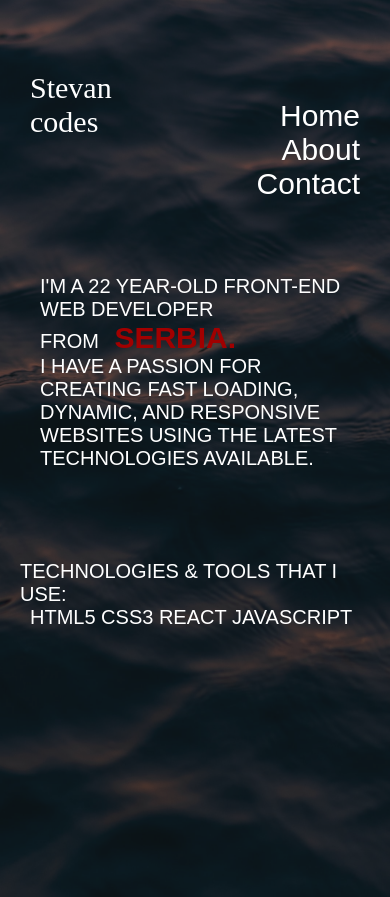
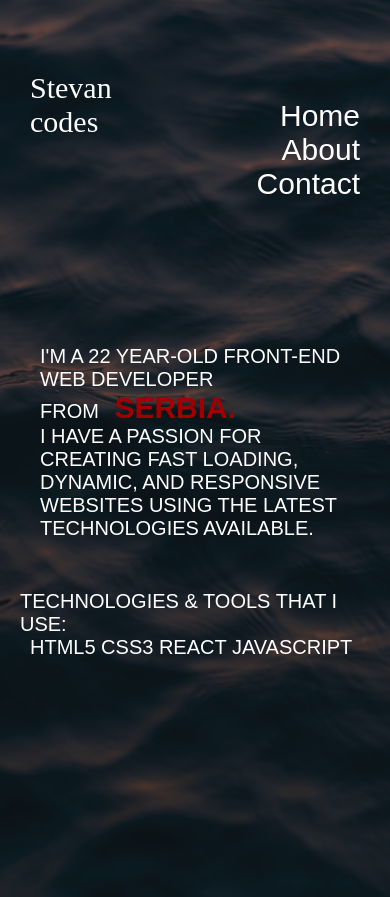
Before and after one commit to stevancodes/PortfolioRepo, a React (Create React App) app: page /about in a window 390 px wide. Shown: the top 897 px of the page. Built offline with nearby package versions, Linux system fonts and the light colour scheme; a web font is replaced by a local one.

Commit message:
commit on 'main3'

```diff
--- a/src/components/About.css
+++ b/src/components/About.css
@@ -71,9 +71,9 @@ span{
         color: white;
         font-size: 20px;
         text-transform: uppercase;
-        /* position: relative;
-        top: 50px; */
-        margin: 0 40px;
+        position: relative;
+        top: 70px;
+        margin: 30px 40px;
 
 
     }
```
